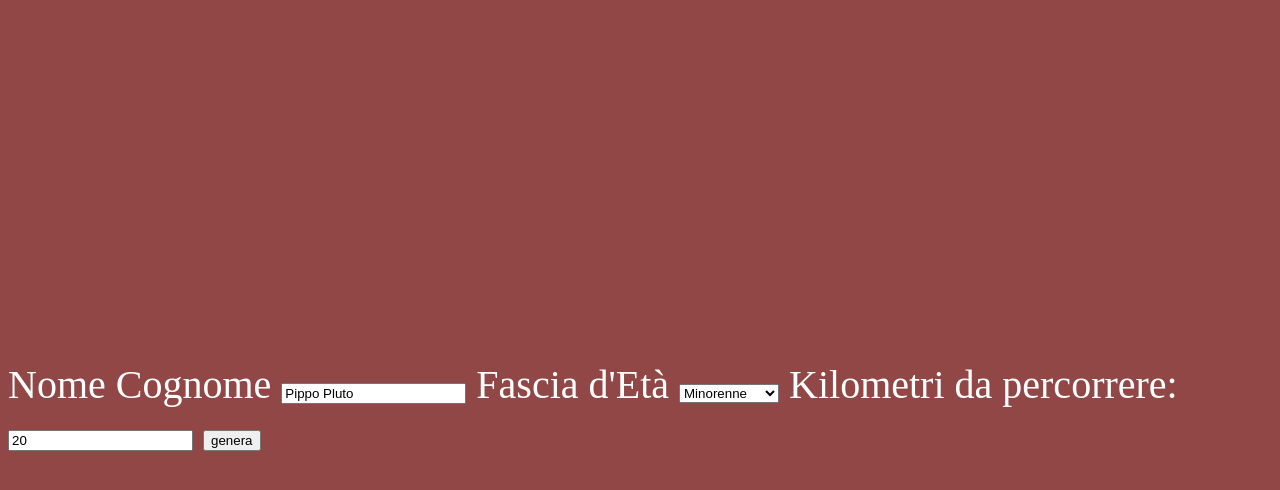
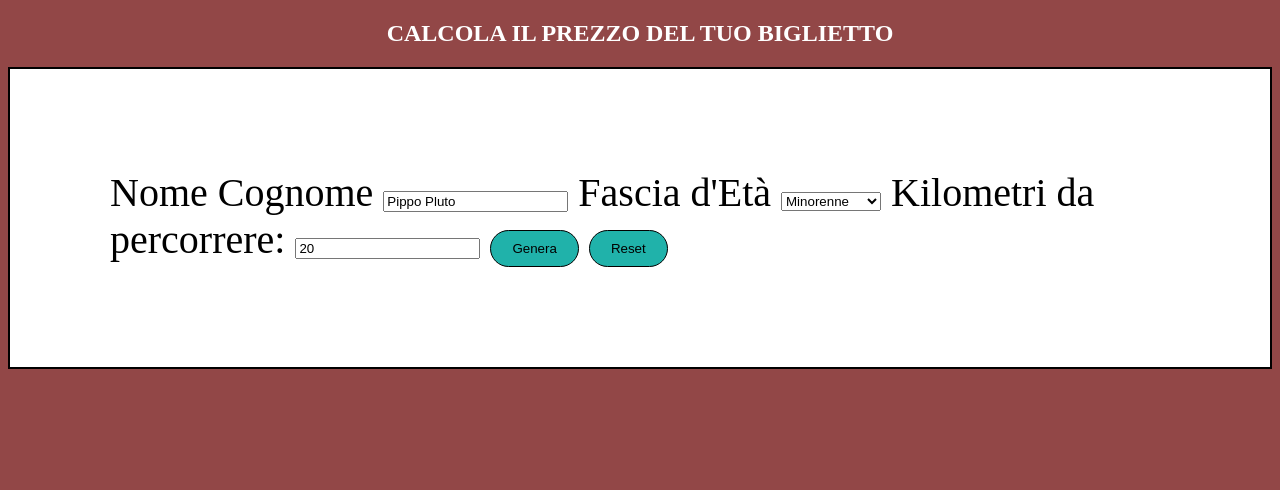
Before and after one commit to danielmegale/js-biglietto-treno-form, a plain HTML site: page index.html in a window 1280 px wide. Drawn offline with Linux system fonts and the light colour scheme.

Commit message:
added reset button

```diff
--- a/index.html
+++ b/index.html
@@ -9,7 +9,8 @@
 </head>
 <body>
     <section>
-        <div>
+        <h1>CALCOLA IL PREZZO DEL TUO BIGLIETTO</h1>
+        <div class="card">
             <label for="user">Nome Cognome</label>
             <input id="user" type="text" value="Pippo Pluto">
             <label for="user-age">Fascia d'Età</label>
@@ -20,14 +21,18 @@
             </select>
             <label for="user-km">Kilometri da percorrere:</label>
             <input id="user-km" type="text" value="20">
-            <button id="button">genera</button>
+            <button id="button">Genera</button>
+            <button id="reset">Reset</button>
         </div>
-        <div>
-            <p id="user-ticket"></p>
-            <p id="coupon-ticket"></p>
-            <p id="cab"></p>
-            <p id="code"></p>
-            <p id="ticket"></p>
+        <div id="none" class="d-none">
+            <h1>IL TUO BIGLIETTO</h1>
+            <div class="card">
+                <p id="user-ticket"></p>
+                <p id="coupon-ticket"></p>
+                <p id="cab"></p>
+                <p id="code"></p>
+                <p id="ticket"></p>
+            </div>
         </div>
 
     </section>
--- a/script.js
+++ b/script.js
@@ -8,20 +8,24 @@ const Km =document.getElementById('user-km');
 const Button =document.getElementById('button');
 const Name =document.getElementById('user');
 const userTicket=document.getElementById('user-ticket');
+const reset=document.getElementById('reset')
 const cab =document.getElementById('cab')
 let code=document.getElementById('code')
+const none=document.getElementById('none')
 // al click del button
 Button.addEventListener('click', function(){
     //User Info
     const user = Name.value.trim();
     console.log(user);
+    userTicket.innerText ='Nome passeggero: ' + user;
 
     const userAge = Age.value.trim();
     console.log(userAge);
-    // + ' ' + 'Anni', typeof userAge
+
     const userKm =parseInt( Km.value.trim());
     console.log(userKm +'Km', typeof userKm);
-    userTicket.innerText ='Nome passeggero: ' + user;
+
+
     // Cab Number
     const minCab=1;
     const maxCab=10;
@@ -36,7 +40,7 @@ Button.addEventListener('click', function(){
     const randomCode=Math.random();
     const codeRandom = Math.floor(randomCode * (maxCode -minCode))+minCode;
     console.log(codeRandom)
-    code.innerText='Codice CP ' + codeRandom
+    code.innerText='Codice CP: ' + codeRandom
 
 
     //Validatore
@@ -53,9 +57,9 @@ Button.addEventListener('click', function(){
         couponTicket.innerText='Offerta: ' + 'Biglietto standard';
 
         if (userAge ==='minorenne'){
-             coupon = 0.80;
-             console.log(coupon);
-             newPrice = ticketPrice * coupon;
+            coupon = 0.80;
+            console.log(coupon);
+            newPrice = ticketPrice * coupon;
             console.log(newPrice);
             element.innerText ='Prezzo Biglietto' + ' ' +  (newPrice).toFixed(2) + '€';
             couponTicket.innerText='Offerta: ' + 'Biglietto Ridotto';
@@ -63,9 +67,18 @@ Button.addEventListener('click', function(){
             coupon = 0.60;
             console.log(coupon);
             newPrice = ticketPrice * coupon;
-             console.log(newPrice);
+            console.log(newPrice);
             element.innerText ='Prezzo Biglietto' + ' ' +  (newPrice).toFixed(2) + '€';
             couponTicket.innerText='Offerta: ' + 'Biglietto Senior';
         }
     }
+    //card
+    none.className='d-block'
 });
+reset.addEventListener('click',  function(){
+    Name.value=''
+    Age.value=''
+    Km.value=''
+    none.className='d-none'
+
+})
--- a/style.css
+++ b/style.css
@@ -1,13 +1,31 @@
 body{
     background-color: rgba(106, 2, 2, 0.724);
-}
-section{
-    display: flex;
-    justify-content: center;
-    align-items: center;
-    height: 100vh;
 }
 div{
     font-size: 40px;
     color: white;
 }
+.card{
+    border: 2px solid black;
+    background-color: #fff;
+    color: black;
+    padding: 100px;
+    margin-bottom: 100px;
+
+}
+button{
+    background-color: lightseagreen ;
+    border: 1px solid black;
+    border-radius: 22px;
+    padding: 10px 21px;
+}
+h1{
+    text-align: center;
+    color: #fff;
+}
+.d-none{
+    display: none;
+}
+.d-block{
+    display: block;
+}
```
